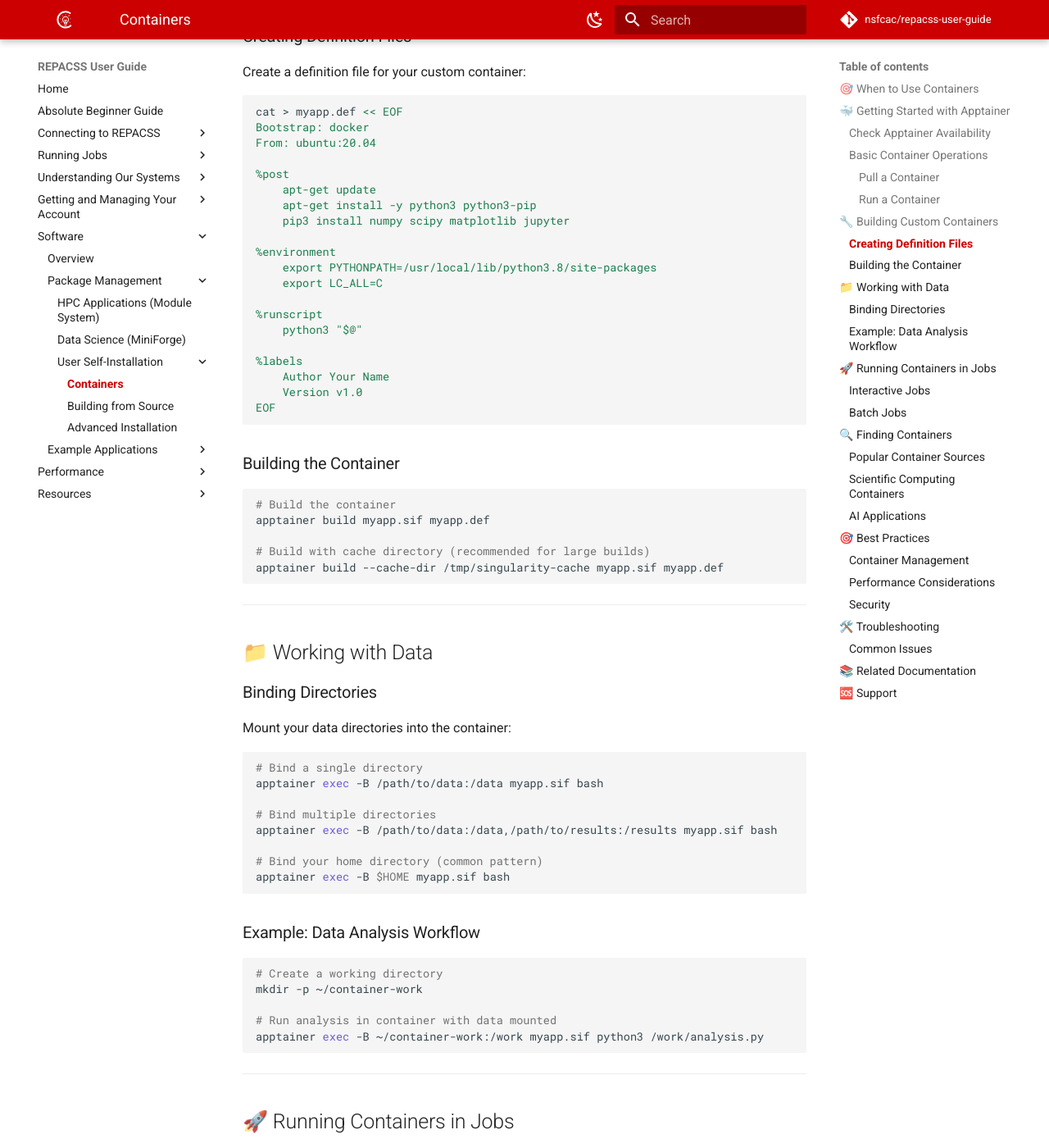
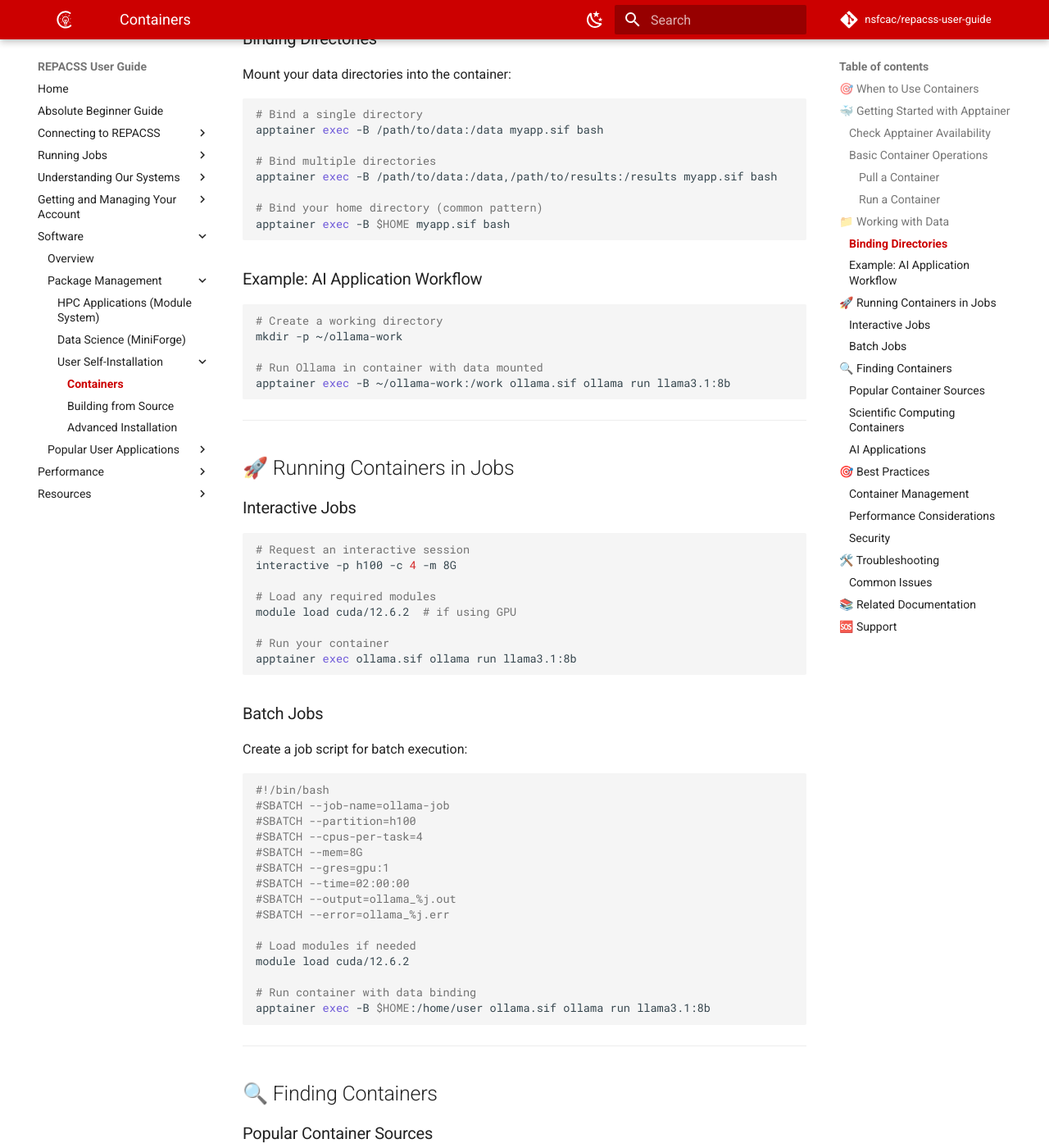
Before and after one commit to nsfcac/repacss-user-guide, an MkDocs documentation site: the page built from docs/software/containers.md, in a window 1280 px wide and 1400 px high, scrolled down 1380 px. Shown: the whole window at 82% size. Built offline with MkDocs 1.6.1 and Material for MkDocs 9.7.7, drawn with Linux system fonts in a browser that asks for light colours; comment, search, counter and statistics services are not loaded; some of the changed text lies outside the part shown.

Commit message:
Rename to Popular user applications

````diff
--- a/docs/software/containers.md
+++ b/docs/software/containers.md
@@ -18,42 +18,43 @@ Use containers when you need:
 
 ### Check Apptainer Availability
 
-Apptainer is available on REPACSS. Verify it's working:
+Apptainer is **system-wide installed** on REPACSS. Verify it's working:
 
 ```bash
-apptainer --version
+repacss:$ apptainer --version
+apptainer version 1.4.0-1.el9
 ```
+
+**No installation required** - Apptainer is already available on all REPACSS nodes.
 
 ### Basic Container Operations
 
 #### Pull a Container
 
 ```bash
-# Pull from Docker Hub
-apptainer pull docker://ubuntu:latest
-
-# Pull from Singularity Hub
-apptainer pull shub://vsoch/hello-world
+# Pull a specific application (example: Ollama)
+apptainer pull ollama.sif docker://ollama/ollama:0.6.8
 
 # Pull from a specific registry
-apptainer pull docker://registry.example.com/myapp:latest
+apptainer pull myapp.sif docker://registry.example.com/myapp:latest
 ```
 
 #### Run a Container
 
 ```bash
 # Execute a command in a container
-apptainer exec ubuntu_latest.sif bash
+apptainer exec ollama.sif ollama list
 
 # Run a container as an application
-apptainer run ubuntu_latest.sif
+apptainer run ollama.sif
 
 # Shell into a container
-apptainer shell ubuntu_latest.sif
+apptainer shell ollama.sif
 ```
 
 ---
 
+<!--
 ## 🔧 Building Custom Containers
 
 ### Creating Definition Files
@@ -63,11 +64,11 @@ Create a definition file for your custom container:
 ```bash
 cat > myapp.def << EOF
 Bootstrap: docker
-From: ubuntu:20.04
+From: rockylinux:9
 
 %post
-    apt-get update
-    apt-get install -y python3 python3-pip
+    dnf update -y
+    dnf install -y python3 python3-pip
     pip3 install numpy scipy matplotlib jupyter
 
 %environment
@@ -93,7 +94,9 @@ apptainer build myapp.sif myapp.def
 apptainer build --cache-dir /tmp/singularity-cache myapp.sif myapp.def
 ```
 
+
 ---
+-->
 
 ## 📁 Working with Data
 
@@ -112,14 +115,14 @@ apptainer exec -B /path/to/data:/data,/path/to/results:/results myapp.sif bash
 apptainer exec -B $HOME myapp.sif bash
 ```
 
-### Example: Data Analysis Workflow
+### Example: AI Application Workflow
 
 ```bash
 # Create a working directory
-mkdir -p ~/container-work
+mkdir -p ~/ollama-work
 
-# Run analysis in container with data mounted
-apptainer exec -B ~/container-work:/work myapp.sif python3 /work/analysis.py
+# Run Ollama in container with data mounted
+apptainer exec -B ~/ollama-work:/work ollama.sif ollama run llama3.1:8b
 ```
 
 ---
@@ -130,13 +133,13 @@ apptainer exec -B ~/container-work:/work myapp.sif python3 /work/analysis.py
 
 ```bash
 # Request an interactive session
-srun --pty --partition=zen4 --cpus-per-task=4 --mem=8G bash
+interactive -p h100 -c 4 -m 8G
 
 # Load any required modules
 module load cuda/12.6.2  # if using GPU
 
 # Run your container
-apptainer exec myapp.sif python3 my_script.py
+apptainer exec ollama.sif ollama run llama3.1:8b
 ```
 
 ### Batch Jobs
@@ -145,19 +148,20 @@ Create a job script for batch execution:
 
 ```bash
 #!/bin/bash
-#SBATCH --job-name=container-job
-#SBATCH --partition=zen4
+#SBATCH --job-name=ollama-job
+#SBATCH --partition=h100
 #SBATCH --cpus-per-task=4
 #SBATCH --mem=8G
+#SBATCH --gres=gpu:1
 #SBATCH --time=02:00:00
-#SBATCH --output=container_%j.out
-#SBATCH --error=container_%j.err
+#SBATCH --output=ollama_%j.out
+#SBATCH --error=ollama_%j.err
 
 # Load modules if needed
 module load cuda/12.6.2
 
 # Run container with data binding
-apptainer exec -B $HOME:/home/user myapp.sif python3 /home/user/my_analysis.py
+apptainer exec -B $HOME:/home/user ollama.sif ollama run llama3.1:8b
 ```
 
 ---
@@ -166,8 +170,7 @@ apptainer exec -B $HOME:/home/user myapp.sif python3 /home/user/my_analysis.py
 
 ### Popular Container Sources
 
-- **Docker Hub**: `docker://library/ubuntu`
-- **Singularity Hub**: `shub://vsoch/hello-world`
+- **Docker Hub**: `docker://ollama/ollama:0.6.8`
 - **NGC (NVIDIA)**: `docker://nvcr.io/nvidia/pytorch:23.12-py3`
 - **Biocontainers**: `docker://biocontainers/fastqc:v0.11.9_cv8`
 
@@ -208,14 +211,16 @@ For trending AI applications like Ollama, see our dedicated guide:
 - **Use local storage** (`$HOME` or `$WORK`) for containers
 - **Bind only necessary directories** to avoid overhead
 - **Consider container size** for transfer and storage
-- **Use appropriate partitions** (GPU containers on h100)
+- **Use appropriate partitions** (GPU containers on h100 partition)
+- **Use approved containers** like Ollama for AI applications
 
 ### Security
 
-- **Only use trusted container sources**
+- **Only use trusted container sources** (Docker Hub, NGC, etc.)
 - **Verify container contents** before running
 - **Don't run containers as root** unless necessary
 - **Keep containers updated** for security patches
+- **Use approved applications** like Ollama for AI workloads
 
 ---
 
--- a/mkdocs.yml
+++ b/mkdocs.yml
@@ -96,7 +96,7 @@ nav:
               - Containers: software/containers.md
               - Building from Source: software/building-from-source.md
               - Advanced Installation: software/advanced-installation.md
-      - Example Applications:
+      - Popular User Applications:
           - Running Jupyter Notebook: software/jupyter-notebook.md
           - Running Ollama: software/running-ollama.md
 
````
Also changed, not shown: docs/software/index.md (+8 -8 lines).
